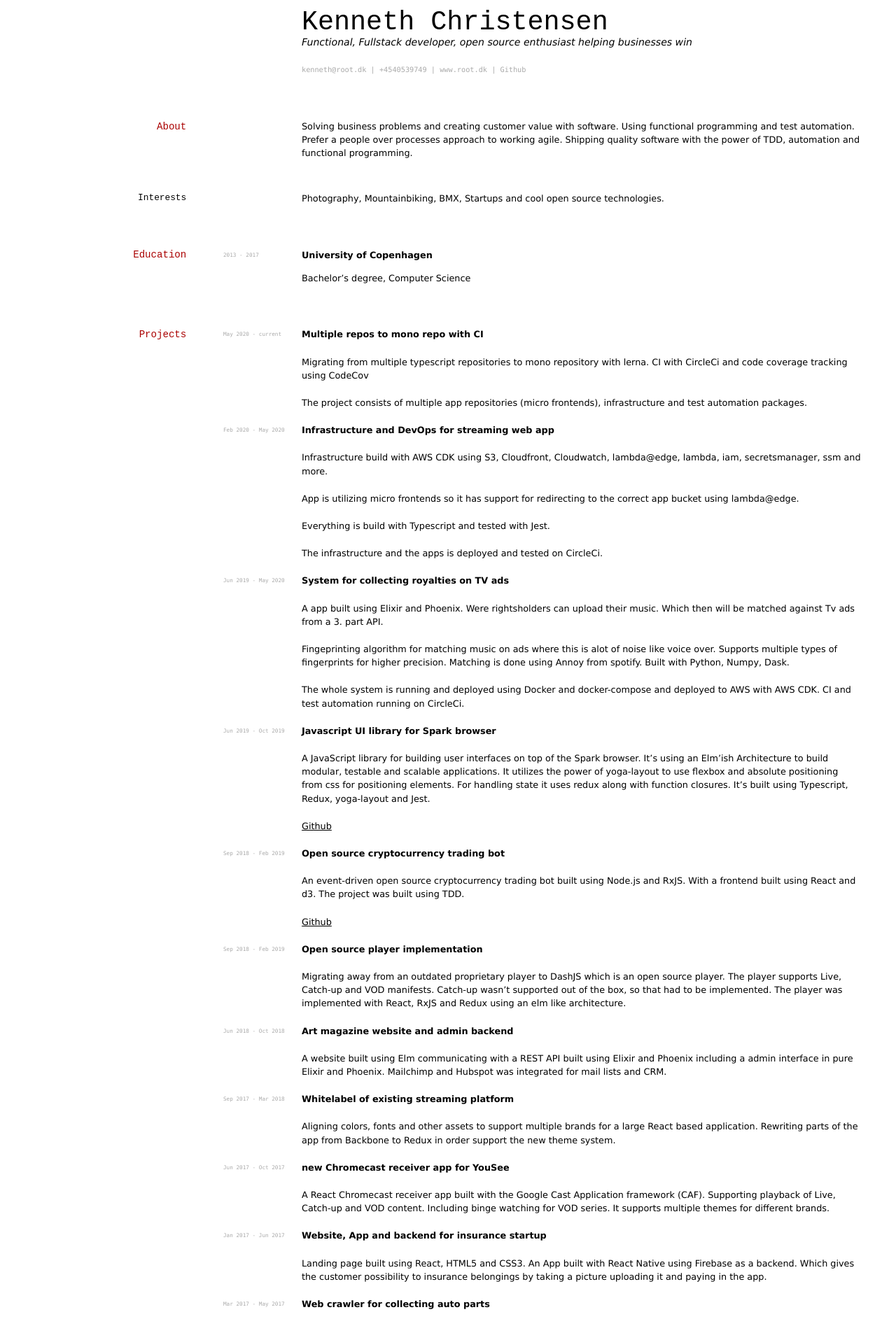
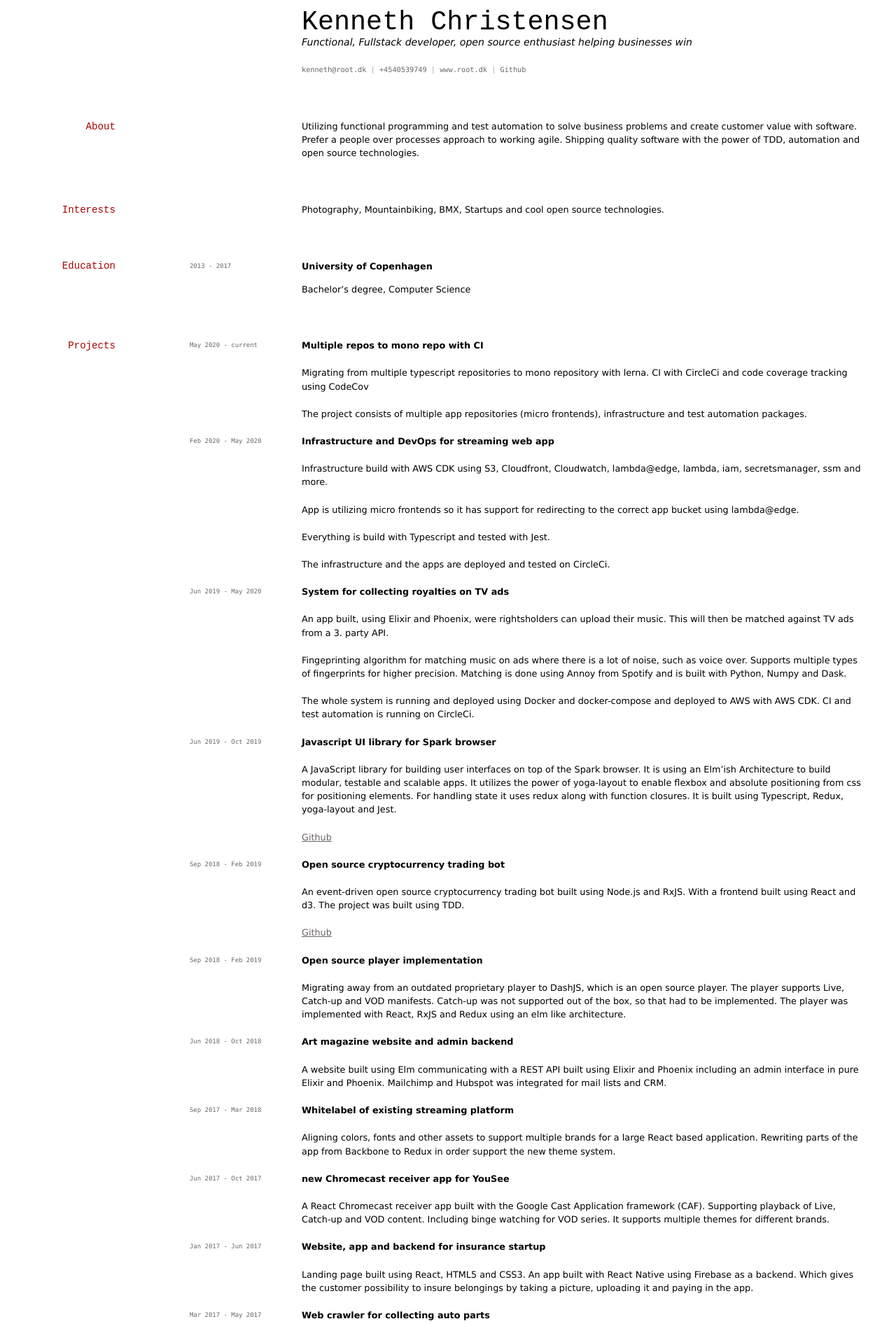
Before and after one commit to elipapa/markdown-cv, a Jekyll site: the page built from index.md, in a window 1280 px wide. Shown: the top 1895 px of the page at 70% size. Built offline with Jekyll 4.4.1, drawn with Linux system fonts in a browser that asks for light colours; some of the changed text lies outside the part shown.

Commit message:
fix gramma and styling

```diff
--- a/index.md
+++ b/index.md
@@ -9,15 +9,15 @@ Functional, Fullstack developer, open source enthusiast helping businesses win
   <a href="mailto:kenneth@root.dk">kenneth@root.dk</a>
   | <a href="tel:+4540539749">+4540539749</a>
   | <a href="root.dk">www.root.dk</a>
-  | <a href="github.com/rootkc">Github</a>
+  | <a href="www.github.com/rootkc">Github</a>
 </div>
 
 
 ## About
 
-Solving business problems and creating customer value with software. Using functional programming and test automation. Prefer a people over processes approach to working agile. Shipping quality software with the power of TDD, automation and functional programming.
+Utilizing functional programming and test automation to solve business problems and create customer value with software. Prefer a people over processes approach to working agile. Shipping quality software with the power of TDD, automation and open source technologies.
 
-### Interests
+## Interests
 
 Photography, Mountainbiking, BMX, Startups and cool open source technologies.
 
@@ -46,42 +46,42 @@ App is utilizing micro frontends so it has support for redirecting to the correc
 
 Everything is build with Typescript and tested with Jest.
 
-The infrastructure and the apps is deployed and tested on CircleCi.
+The infrastructure and the apps are deployed and tested on CircleCi.
 
 `Jun 2019 - May 2020`
 __System for collecting royalties on TV ads__
 
-A app built using Elixir and Phoenix. Were rightsholders can upload their music. Which then will be matched against Tv ads from a 3. part API.
+An app built, using Elixir and Phoenix, were rightsholders can upload their music. This will then be matched against TV ads from a 3. party API.
 
-Fingeprinting algorithm for matching music on ads where this is alot of noise like voice over. Supports multiple types of fingerprints for higher precision.
-Matching is done using Annoy from spotify. Built with Python, Numpy, Dask.
+Fingeprinting algorithm for matching music on ads where there is a lot of noise, such as voice over. Supports multiple types of fingerprints for higher precision.
+Matching is done using Annoy from Spotify and is built with Python, Numpy and Dask.
 
-The whole system is running and deployed using Docker and docker-compose and deployed to AWS with AWS CDK. CI and test automation running on CircleCi.
+The whole system is running and deployed using Docker and docker-compose and deployed to AWS with AWS CDK. CI and test automation is running on CircleCi.
 
 `Jun 2019 - Oct 2019`
 __Javascript UI library for Spark browser__
 
-A JavaScript library for building user interfaces on top of the Spark browser. It's using an Elm'ish Architecture to build modular, testable and scalable applications. It utilizes the power of yoga-layout to use flexbox and absolute positioning from css for positioning elements. For handling state it uses redux along with function closures. It's built using Typescript, Redux, yoga-layout and Jest.
+A JavaScript library for building user interfaces on top of the Spark browser. It is using an Elm'ish Architecture to build modular, testable and scalable apps. It utilizes the power of yoga-layout to enable flexbox and absolute positioning from css for positioning elements. For handling state it uses redux along with function closures. It is built using Typescript, Redux, yoga-layout and Jest.
 
-<a href="github.com/YouSee/YogaSpark">Github</a>
+<a href="www.github.com/YouSee/YogaSpark">Github</a>
 
 `Sep 2018 - Feb 2019`
 __Open source cryptocurrency trading bot__
 
 An event-driven open source cryptocurrency trading bot built using Node.js and RxJS. With a frontend built using React and d3. The project was built using TDD.
 
-<a href="https://github.com/openbot-tech/">Github</a>
+<a href="www.github.com/openbot-tech/">Github</a>
 
 `Sep 2018 - Feb 2019`
 __Open source player implementation__
 
-Migrating away from an outdated proprietary player to DashJS which is an open source player. The player supports Live, Catch-up and VOD manifests. Catch-up wasn't supported out of the box, so that had to be implemented. The player was implemented with React, RxJS and Redux using an elm like architecture.
+Migrating away from an outdated proprietary player to DashJS, which is an open source player. The player supports Live, Catch-up and VOD manifests. Catch-up was not supported out of the box, so that had to be implemented. The player was implemented with React, RxJS and Redux using an elm like architecture.
 
 
 `Jun 2018 - Oct 2018`
 __Art magazine website and admin backend__
 
-A website built using Elm communicating with a REST API built using Elixir and Phoenix including a admin interface in pure Elixir and Phoenix. Mailchimp and Hubspot was integrated for mail lists and CRM.
+A website built using Elm communicating with a REST API built using Elixir and Phoenix including an admin interface in pure Elixir and Phoenix. Mailchimp and Hubspot was integrated for mail lists and CRM.
 
 
 `Sep 2017 - Mar 2018`
@@ -97,15 +97,15 @@ A React Chromecast receiver app built with the Google Cast Application framework
 
 
 `Jan 2017 - Jun 2017`
-__Website, App and backend for insurance startup__
+__Website, app and backend for insurance startup__
 
-Landing page built using React, HTML5 and CSS3. An App built with React Native using Firebase as a backend. Which gives the customer possibility to insurance belongings by taking a picture uploading it and paying in the app.
+Landing page built using React, HTML5 and CSS3. An app built with React Native using Firebase as a backend. Which gives the customer possibility to insure belongings by taking a picture, uploading it and paying in the app.
 
 
 `Mar 2017 - May 2017`
 __Web crawler for collecting auto parts__
 
-An Elixir app for crawling different websites and collect auto parts, it uses Selenium for automating the browser. The result is returned in a .csv file.
+An Elixir app for crawling different websites and collecting auto parts, it uses Selenium for automating the browser. The result is returned in a .csv file.
 
 
 `Mar 2016 - Apr 2016`
@@ -117,7 +117,7 @@ Website built using React, HTML5 and CSS3 for a new restaurant.
 `Nov 2016 - May 2017`
 __Reminding app for iOS and Android__
 
-An app made for making videos for your loved ones, that will be released when you aren't here anymore. The app is made with React Native and optimized for iOS and Android, using Firebase as a backend.
+An app made for making videos for your loved ones, that will be released when you are not here anymore. The app is made with React Native and optimized for iOS and Android, using Firebase as a backend.
 
 
 `Oct 2016 - Feb 2017`
@@ -125,7 +125,7 @@ __Wine sales app, backend and invoice system__
 
 Building an app for selling wines in restaurants with a login system for members. The app is build in React Native for iOS with a Node.js server.
 
-In the backend it's possible to create new members and wines for the corresponding members. All history from the app is also accesible. The backend is built in React.
+In the backend it is possible to create new members and wines for the corresponding members. All history from the app is also accesible. The backend is built in React.
 
 The invoice system is build as a Node.js application creating invoices using PhamtomJS
 
@@ -133,13 +133,13 @@ The invoice system is build as a Node.js application creating invoices using Pha
 `Nov 2015 - Juli 2018`
 __Web scraper for Copenhagen Capacity__
 
-Using Python to scrape companies for jobs based in Denmark. Using HTTP requests and Selenium for AJAX heavy websites or websites with pagination or similar functionality that's too complex for HTTP requests.
+Using Python to scrape companies for jobs based in Denmark. Using HTTP requests and Selenium for AJAX heavy websites or websites with pagination or similar functionality that is too complex for HTTP requests.
 
 
 `Oct 2014 - Apr 2018`
 __Housing association platform__
 
-Create a platform that streamlines the board of the housing association job with PHP, MySQL and Bootstrap. This includes a blog for news, a file system for uploading files for public and board only, email system to communicate with the residents in different groups and the possibility to edit the house rules.
+Creating a platform that streamlines the board of the housing association job with PHP, MySQL and Bootstrap. This includes a blog for news, a file system for uploading files for public or board only, email system to communicate with the residents in different groups and the possibility to edit the house rules.
 
 ## Technologies
 
@@ -191,7 +191,7 @@ Create a platform that streamlines the board of the housing association job with
 - Heroku
 - git
 
-## methodologies
+## Methodologies
 
 ### Programming
 
--- a/media/custom.css
+++ b/media/custom.css
@@ -2,3 +2,20 @@ p {
   max-width: 800px;
   margin-bottom: 20px;
 }
+
+p code {
+  left: -20%;
+}
+
+code {
+  font-size: 70%;
+  color: #6c6565;
+}
+
+a {
+  color: #6c6565;
+}
+
+h2, h3 {
+  width: 12%;
+}
```
